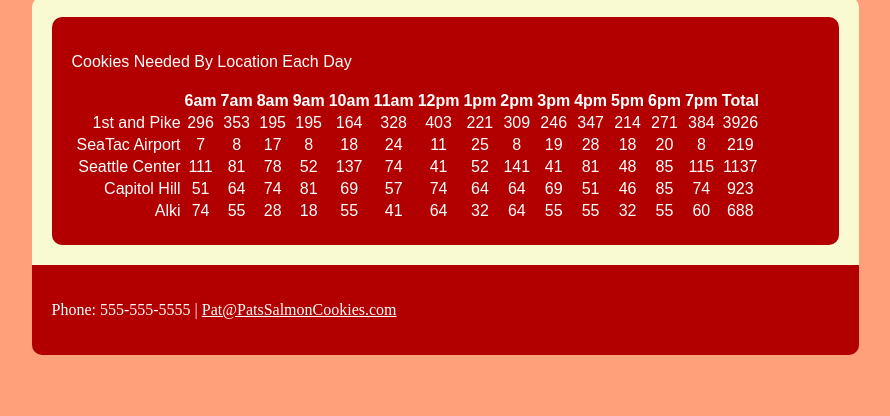
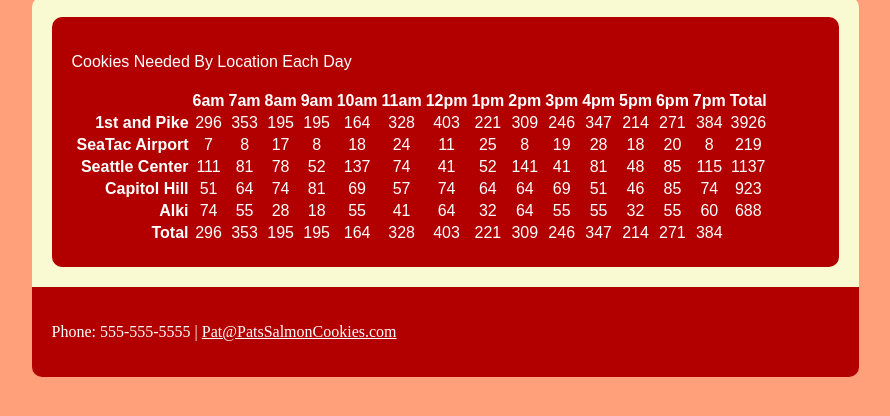
Before and after one commit to Penssake/cookie-stand-1, a plain HTML site: page sales.html in a window 1280 px wide. Shown: the part 310-726 px from the top of the page, without its empty margins (195-1085 px from the left). Drawn offline with Linux system fonts and the light colour scheme.

Commit message:
Got the bottom totals working correctly.

```diff
--- a/app.js
+++ b/app.js
@@ -60,6 +60,18 @@ function listAllSales() {
   var totalSales = document.createElement('th');
   totalSales.innerText = 'Total';
   headerRow.appendChild(totalSales);
+  var footerRow = document.createElement('tr');
+  newTable.appendChild(footerRow);
+  var totalRow = document.createElement('td');
+  totalRow.innerText = 'Total';
+  footerRow.appendChild(totalRow);
+  for (var k = 0; k < hours.length; k++) {
+    var l = 0;
+    var sum = document.createElement('td');
+    sum.innerText = locationArray[l].hourlySales[k];
+    footerRow.appendChild(sum);
+    l++;
+  }
 }
 
 new Location('1st and Pike', 23, 65, 6.3);
--- a/style.css
+++ b/style.css
@@ -69,6 +69,7 @@ table {
 
 table td:nth-child(1) {
   text-align: right;
+  font-weight: bold;
 }
 
 
```
